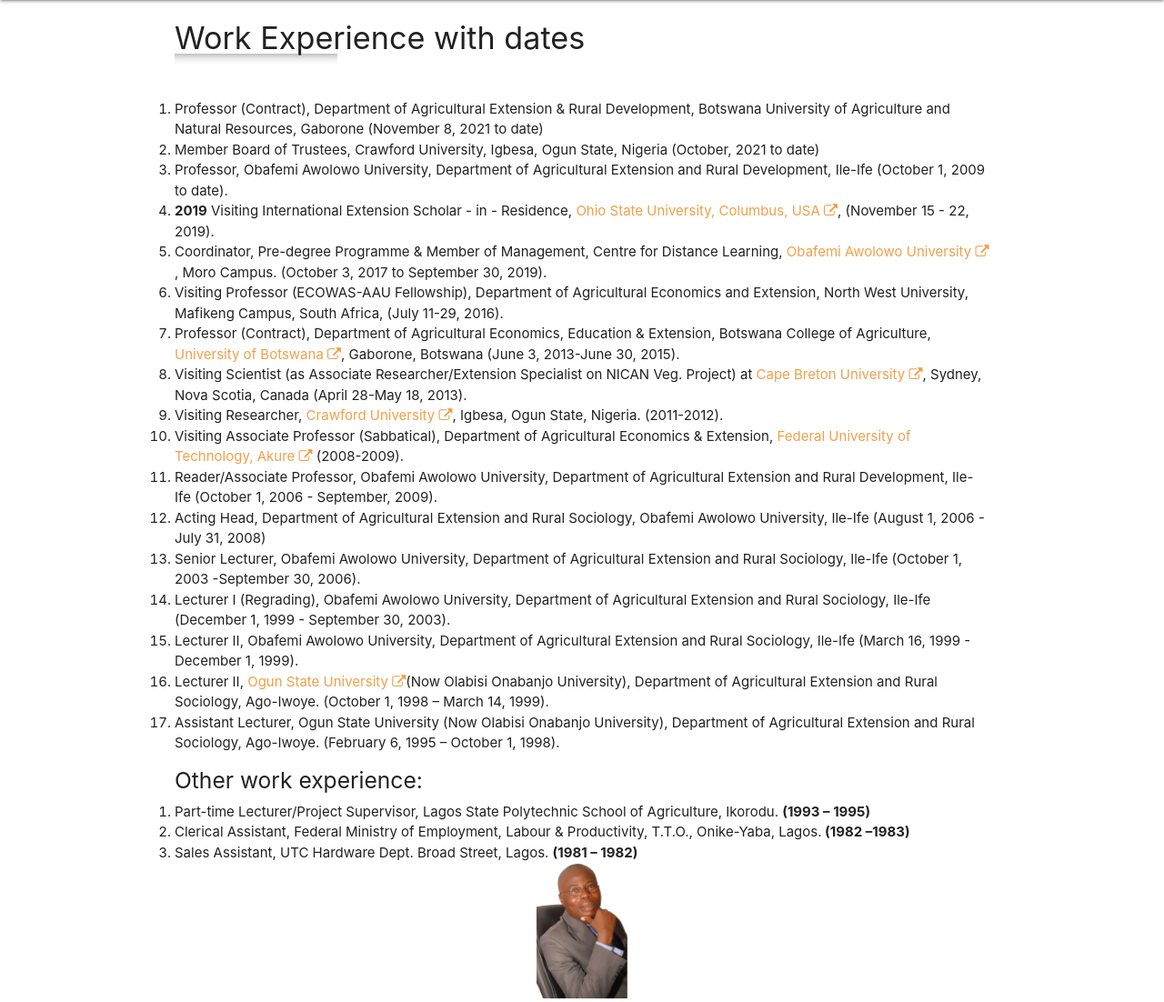
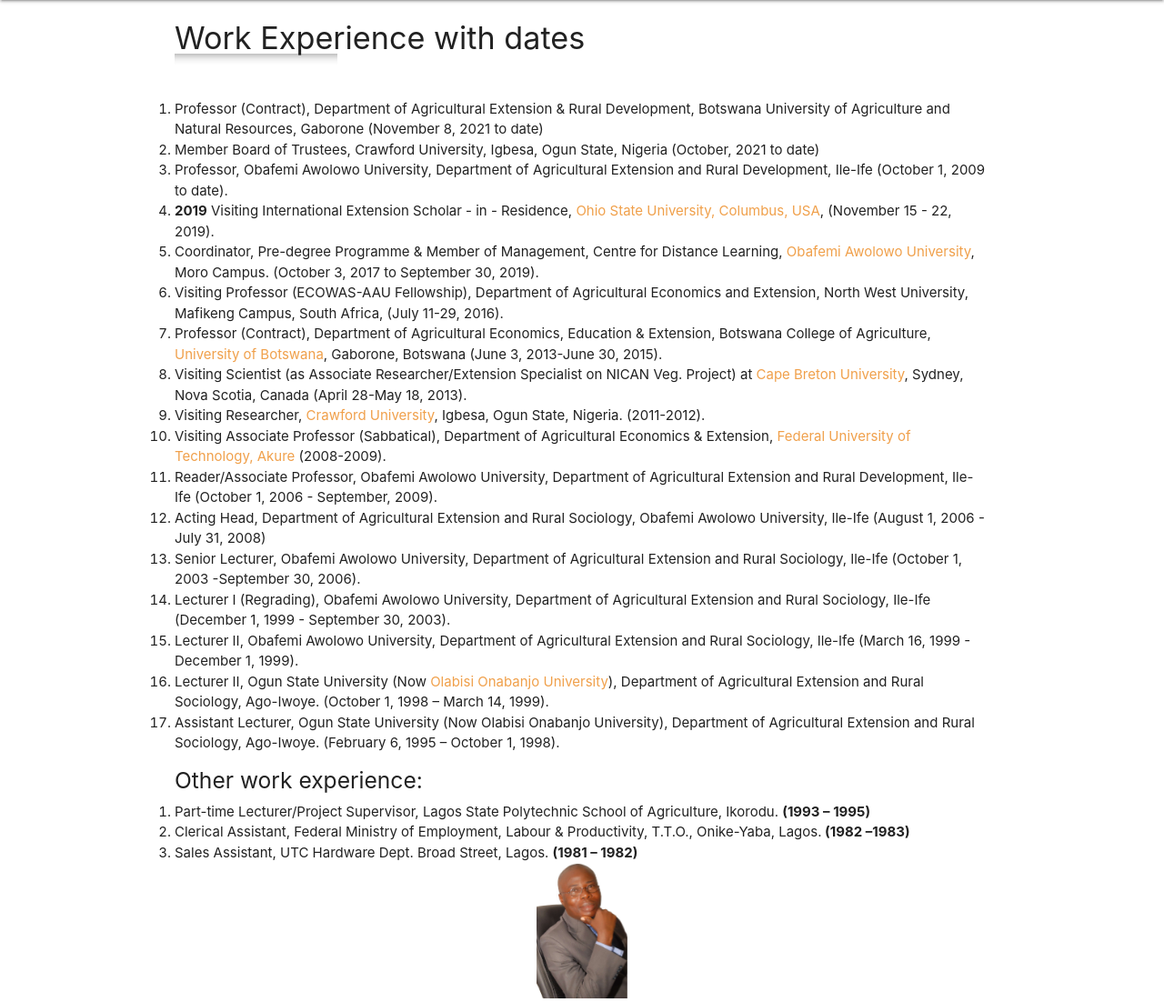
Before and after one commit to Samuel-2626/academic-website, a PHP site: page /career.php in a window 1280 px wide. Shown: the part 64-1166 px from the top of the page at 91% size. Run offline with PHP 8.4, Linux system fonts and the light colour scheme.

Commit message:
minor edits

```diff
--- a/career.php
+++ b/career.php
@@ -15,19 +15,19 @@
 to date)
 </li>
                 <li>Professor, Obafemi Awolowo University, Department of Agricultural Extension and Rural Development, Ile-Ife (October 1, 2009 to date).</li>
-                <li><span>2019</span> Visiting International Extension Scholar - in - Residence, <a href="https://www.osu.edu/" target="_blank">Ohio State University, Columbus, USA <i class="fa fa-external-link"></i></a>, (November 15 - 22, 2019).</li>
-                <li>Coordinator, Pre-degree Programme & Member of Management, Centre for Distance Learning,<a href="https://oauife.edu.ng/" target="_blank"> Obafemi Awolowo University <i class="fa fa-external-link"></i></a>, Moro Campus. (October 3, 2017 to September 30, 2019).</li>
+                <li><span>2019</span> Visiting International Extension Scholar - in - Residence, <a href="https://www.osu.edu/" target="_blank">Ohio State University, Columbus, USA</a>, (November 15 - 22, 2019).</li>
+                <li>Coordinator, Pre-degree Programme & Member of Management, Centre for Distance Learning,<a href="https://oauife.edu.ng/" target="_blank"> Obafemi Awolowo University</a>, Moro Campus. (October 3, 2017 to September 30, 2019).</li>
                 <li>Visiting Professor (ECOWAS-AAU Fellowship), Department of Agricultural Economics and Extension, North West University, Mafikeng Campus, South Africa, (July 11-29, 2016).</li>
-                <li>Professor (Contract), Department of Agricultural Economics, Education & Extension, Botswana College of Agriculture,<a href="https://www.ub.bw/" target="_blank"> University of Botswana <i class="fa fa-external-link"></i></a>, Gaborone, Botswana (June 3, 2013-June 30, 2015).</li>
-                <li>Visiting Scientist (as Associate Researcher/Extension Specialist on NICAN Veg. Project) at <a href="">Cape Breton University <i class="fa fa-external-link"></i></a>, Sydney, Nova Scotia, Canada (April 28-May 18, 2013).</li>
-                <li>Visiting Researcher, <a href="https://crawforduniversity.edu.ng/crawford/" target="blank"> Crawford University <i class="fa fa-external-link"></i></a>, Igbesa, Ogun State, Nigeria. (2011-2012).</li>
-                <li>Visiting Associate Professor (Sabbatical), Department of Agricultural Economics & Extension, <a href="https://www.futa.edu.ng/" target="_blank"> Federal University of Technology, Akure <i class="fa fa-external-link"></i> </a> (2008-2009). </li>
+                <li>Professor (Contract), Department of Agricultural Economics, Education & Extension, Botswana College of Agriculture,<a href="https://www.ub.bw/" target="_blank"> University of Botswana</a>, Gaborone, Botswana (June 3, 2013-June 30, 2015).</li>
+                <li>Visiting Scientist (as Associate Researcher/Extension Specialist on NICAN Veg. Project) at <a href="">Cape Breton University</a>, Sydney, Nova Scotia, Canada (April 28-May 18, 2013).</li>
+                <li>Visiting Researcher, <a href="https://crawforduniversity.edu.ng/crawford/" target="blank"> Crawford University</a>, Igbesa, Ogun State, Nigeria. (2011-2012).</li>
+                <li>Visiting Associate Professor (Sabbatical), Department of Agricultural Economics & Extension, <a href="https://www.futa.edu.ng/" target="_blank"> Federal University of Technology, Akure</a> (2008-2009). </li>
                 <li>Reader/Associate Professor, Obafemi Awolowo University, Department of Agricultural Extension and Rural Development, Ile-Ife (October 1, 2006 - September, 2009). </li>
                 <li>Acting Head, Department of Agricultural Extension and Rural Sociology, Obafemi Awolowo University, Ile-Ife (August 1, 2006 - July 31, 2008)</li>
                 <li>Senior Lecturer, Obafemi Awolowo University, Department of Agricultural Extension and Rural Sociology, Ile-Ife (October 1, 2003 -September 30, 2006).</li>
                 <li>Lecturer I (Regrading), Obafemi Awolowo University, Department of Agricultural Extension and Rural Sociology, Ile-Ife (December 1, 1999 - September 30, 2003).</li>
                 <li>Lecturer II, Obafemi Awolowo University, Department of Agricultural Extension and Rural Sociology, Ile-Ife (March 16, 1999 - December 1, 1999).</li>
-                <li>Lecturer II, <a href="https://oouagoiwoye.edu.ng/" target="_blank"> Ogun State University <i class="fa fa-external-link"></i></a>(Now Olabisi Onabanjo University), Department of Agricultural Extension and Rural Sociology, Ago-Iwoye. (October 1, 1998 – March 14, 1999). </li>
+                <li>Lecturer II, Ogun State University (Now <a href="https://oouagoiwoye.edu.ng/" target="_blank"> Olabisi Onabanjo University</a>), Department of Agricultural Extension and Rural Sociology, Ago-Iwoye. (October 1, 1998 – March 14, 1999). </li>
                 <li>Assistant Lecturer, Ogun State University (Now Olabisi Onabanjo University), Department of Agricultural Extension and Rural Sociology, Ago-Iwoye. (February 6, 1995 – October 1, 1998).</li>
             </ol>
             <h5>Other work experience:</h5>
--- a/css/style.css
+++ b/css/style.css
@@ -26,10 +26,17 @@
 main{
     background-color: var(--main-color);
     color: #201d3a;
+    flex: 1 0 auto;
 }
 
 main a {
     color: var(--button-color);
+}
+
+body {
+    display: flex;
+  min-height: 100vh;
+  flex-direction: column;
 }
 
 .first-section {
--- a/index.php
+++ b/index.php
@@ -248,13 +248,13 @@
                 <li class="col s4 m6 p2"><a href="https://www.facebook.com/dixon.o.torimiro" target="blank" class="tooltipped btn-floating btn-large six-section__a" data-tooltip="Facebook">
                     <i class="fa fa-facebook" style="color: #183a1d;"></i>
                 </a>&nbsp; Tade Torimiro</li>
-                <li class="col s4 m6 p2"><a href="#" class="tooltipped btn-floating btn-large six-section__a" data-tooltip="This is skype">
+                <li class="col s4 m6 p2"><a href="#" class="tooltipped btn-floating btn-large six-section__a" data-tooltip="Skype">
                  <i class="fa fa-skype" style="color: #183a1d;"></i>
                     </a> &nbsp;tade.torimiro</li>
                     <li class="col s4 m6 p2"><a href="https://www.youtube.com/channel/UCLRZxHickl4jY8MYqPM5Mpg" class="tooltipped btn-floating btn-large six-section__a" data-tooltip="Youtube">
                     <i class="fa fa-youtube" style="color: #183a1d;"></i>
                     </a> &nbsp;Prof. Dixon Olutade Torimiro</li>
-                    <li class="col s4 m6 p2"><a href="https://www.linkedin.com/in/ACoAAAxx6fsBZG-meUGQSaV78XwIiMR2d83x7ok?lipi=urn%3Ali%3Apage%3Ad_flagship3_search_srp_all%3BZC8dIeh3QL6Fmo3WqAi3ZA%3D%3D" target="blank" class="tooltipped btn-floating btn-large six-section__a" data-tooltip="LinkedIn">
+                    <li class="col s4 m6 p2"><a href="https://www.linkedin.com/in/dixon-olutade-torimiro-8a3b1059" target="blank" class="tooltipped btn-floating btn-large six-section__a" data-tooltip="LinkedIn">
                 <i class="fa fa-linkedin" style="color: #183a1d;"></i>
                 </a> &nbsp;Professor Dixon Torimiro</li>
                 </ul>
--- a/templates/footer.php
+++ b/templates/footer.php
@@ -4,7 +4,7 @@
             <div class="container">
               <div class="row">
 
-                <h5>Site Map</h5>
+                <h5>Useful Links</h5>
 
 
 
--- a/templates/header.php
+++ b/templates/header.php
@@ -14,7 +14,7 @@
     <link href="https://fonts.googleapis.com/css2?family=Poppins:wght@100;300;400;500;700&display=swap" rel="stylesheet">
 
      <link href="https://fonts.googleapis.com/icon?family=Material+Icons" rel="stylesheet">
-    <link rel="shortcut icon" href="images/favicon.ico" type="image/x-icon">
+    <link rel="shortcut icon" href="images/favicon.jpg" type="image/x-icon">
 
     <link href="https://stackpath.bootstrapcdn.com/font-awesome/4.7.0/css/font-awesome.min.css" rel="stylesheet" integrity="sha384-wvfXpqpZZVQGK6TAh5PVlGOfQNHSoD2xbE+QkPxCAFlNEevoEH3Sl0sibVcOQVnN" crossorigin="anonymous">
 
```
Also changed, not shown: aboutme.php (+4 -3 lines), images/favicon.jpg (renamed from images/favicon.ico).
